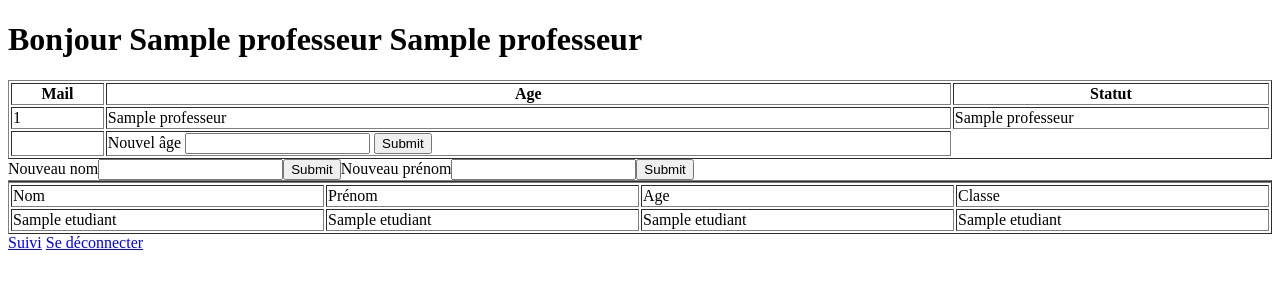
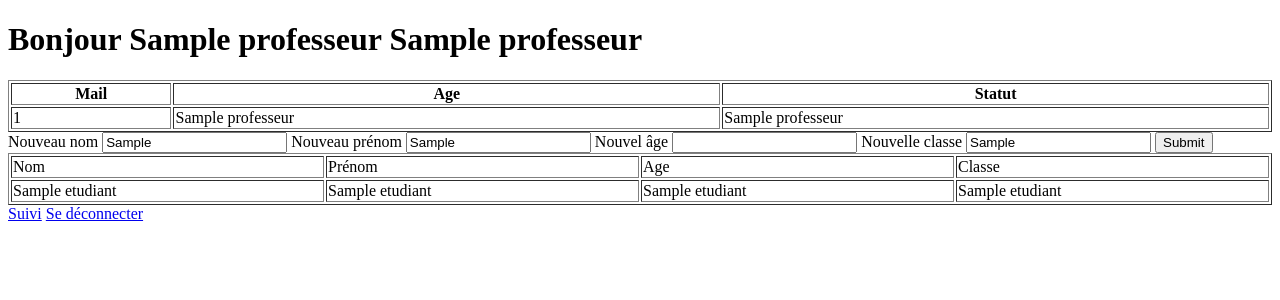
Before and after one commit to sarah-bjt/Workshop_archi, a Flask app: template templates/profil_prof.html in a window 1280 px wide. Shown: the top 300 px of the page. Run offline with Flask 3, Linux system fonts and the light colour scheme; the template is opened without the code that fills it: most values are stand-ins (such as "Sample title", 1, 10 or a date in 2020).

Commit message:
Update profil_prof.html

```diff
--- a/templates/profil_prof.html
+++ b/templates/profil_prof.html
@@ -18,31 +18,20 @@
           <td>{{professeur[3]}}</td>
           <td>{{professeur[5]}}</td>
         </tr>
-        <tr>
-          <td></td>
-          <td>
-            <form action="/profil" method="POST>
-              <label for="age">Nouvel âge</label>
-              <input type="number" name="age">
-              <input type="submit">
-            </form>
-          </td>
-        </tr>
       </table>
       </div>
       <div>
-        <table border="1" width='100%'>
-          <form action="/profil" method="POST>
-            <label for="nom">Nouveau nom</label>
-            <input type="varchar" name="nom">
-            <input type="submit">
-          </form>
-          <form action="/profil" method="POST>
-            <label for="prenom">Nouveau prénom</label>
-            <input type="varchar" name="prenom">
-            <input type="submit">
-          </form>
-        </table>
+        <form action="/profil/{{util_id}}" method="POST">
+          <label for="nom">Nouveau nom</label>
+          <input type="varchar" name="nom" value={{etudiants[1]}}>
+          <label for="prenom">Nouveau prénom</label>
+          <input type="varchar" name="prenom" value={{etudiants[2]}}>
+          <label for="age">Nouvel âge</label>
+          <input type="number" name="age" value={{etudiants[3]}}>
+          <label for="classe">Nouvelle classe</label>
+          <input type="varchar" name="classe" value={{etudiants[4]}}>
+          <input type="submit">
+        </form>
       </div>
       <div>
         <table border="1" width='100%'>
```
